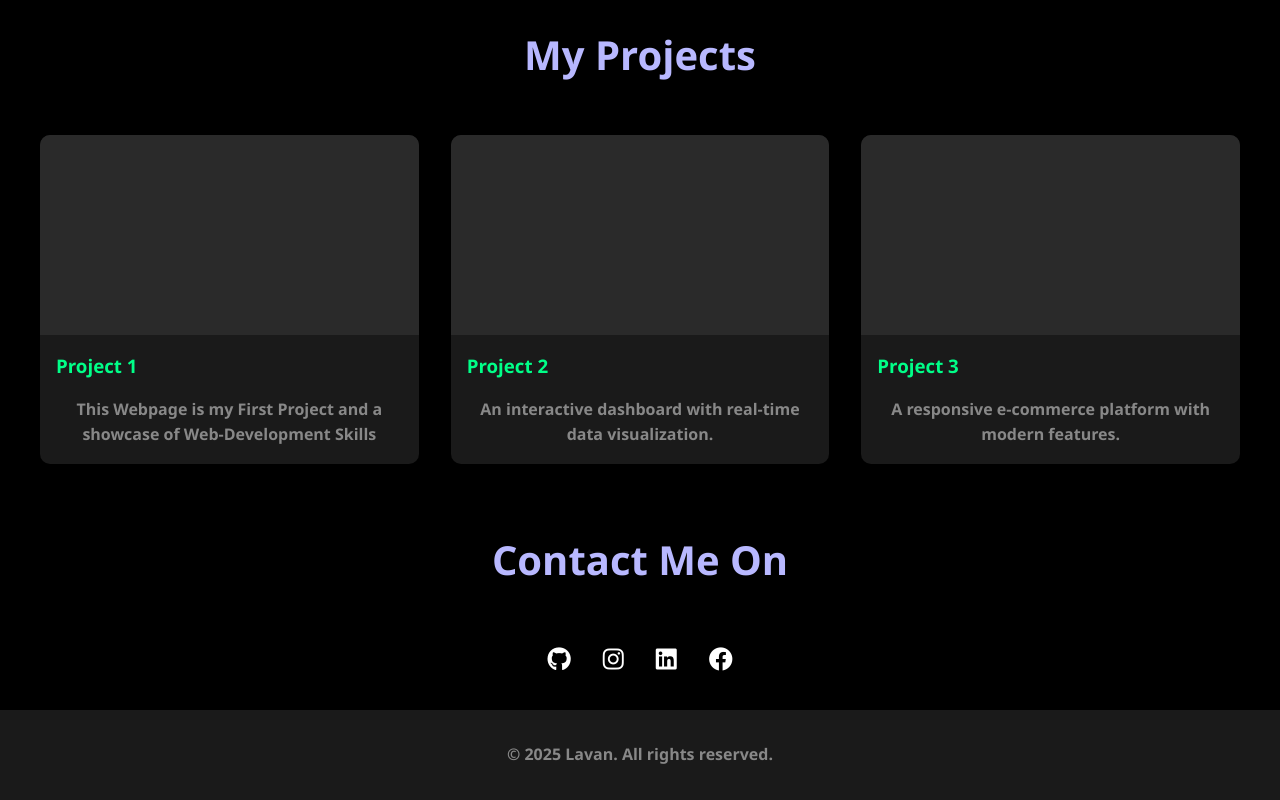
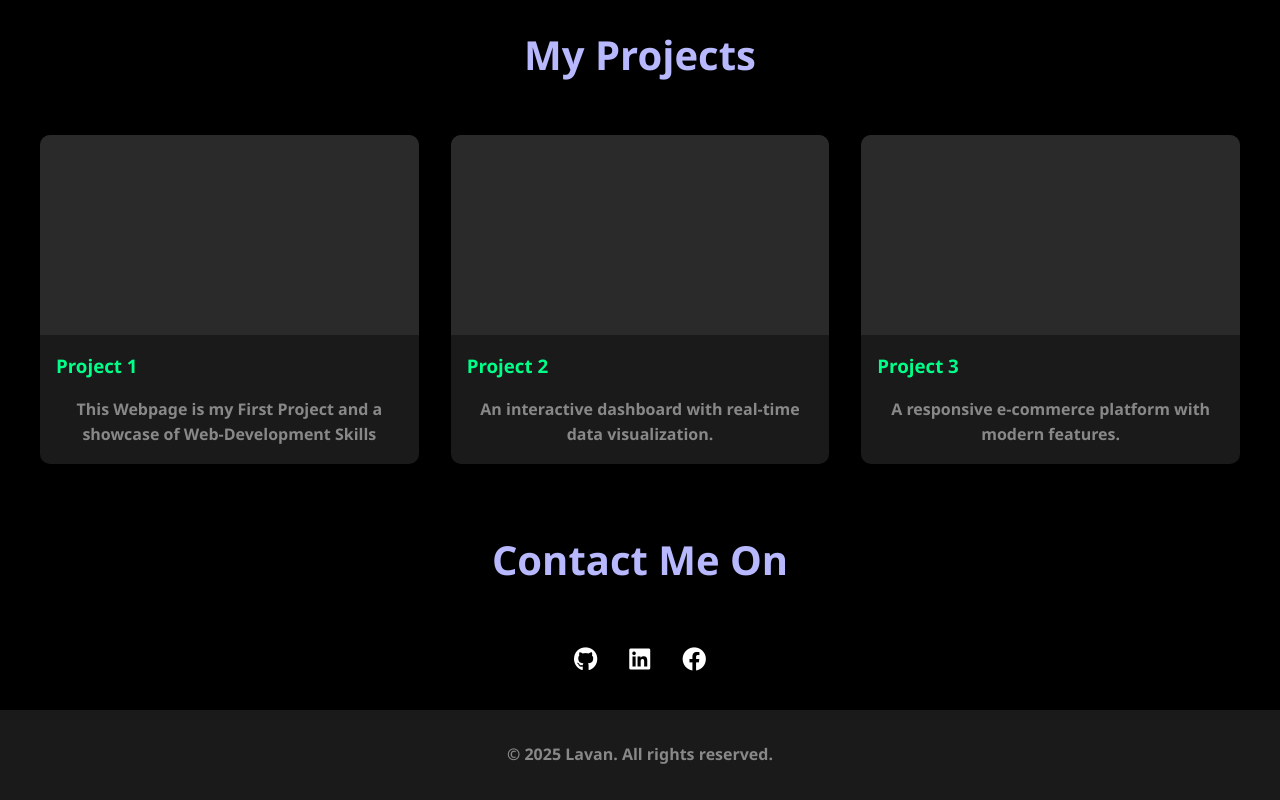
Before and after one commit to Kravenfr/Portfolio, a plain HTML site: page index.html in a window 1280 px wide. Shown: the part 1190-1990 px from the top of the page. Drawn offline with Linux system fonts and the light colour scheme.

Commit message:
Update index.html

```diff
--- a/index.html
+++ b/index.html
@@ -75,7 +75,7 @@
         <h2>Contact Me On</h2>
         <div class="social-links">
             <a href="https://github.com/Kravenfr"><i class="fab fa-github"></i></a>
-            <a href="https://instagram.com"><i class="fab fa-instagram"></i></a>
+
             <a href="https://www.linkedin.com/in/lavan-saravanabavanandan-a14744348/" target="_blank"><i class="fab fa-linkedin"></i></a>
             <a href="https://www.facebook.com/profile.php?id=61560407477897"><i class="fab fa-facebook"></i></a>
         </div>
```
